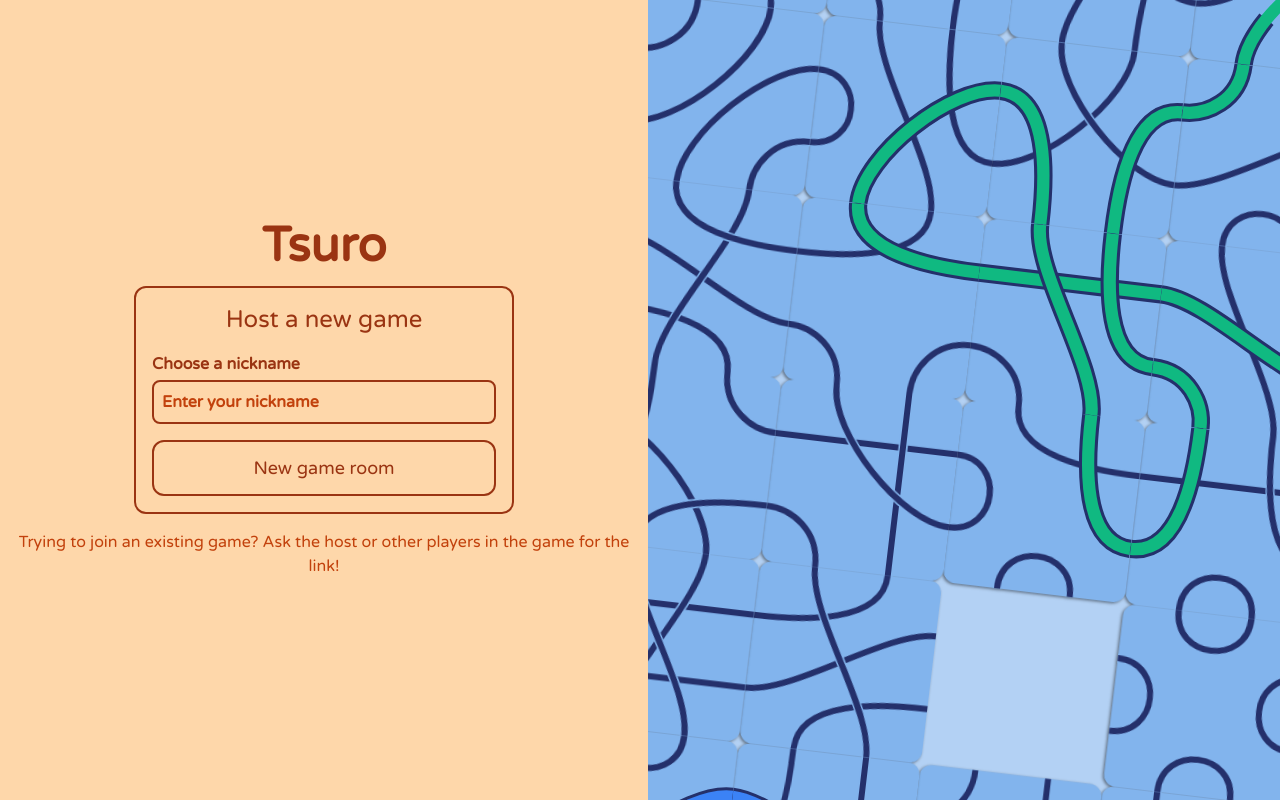
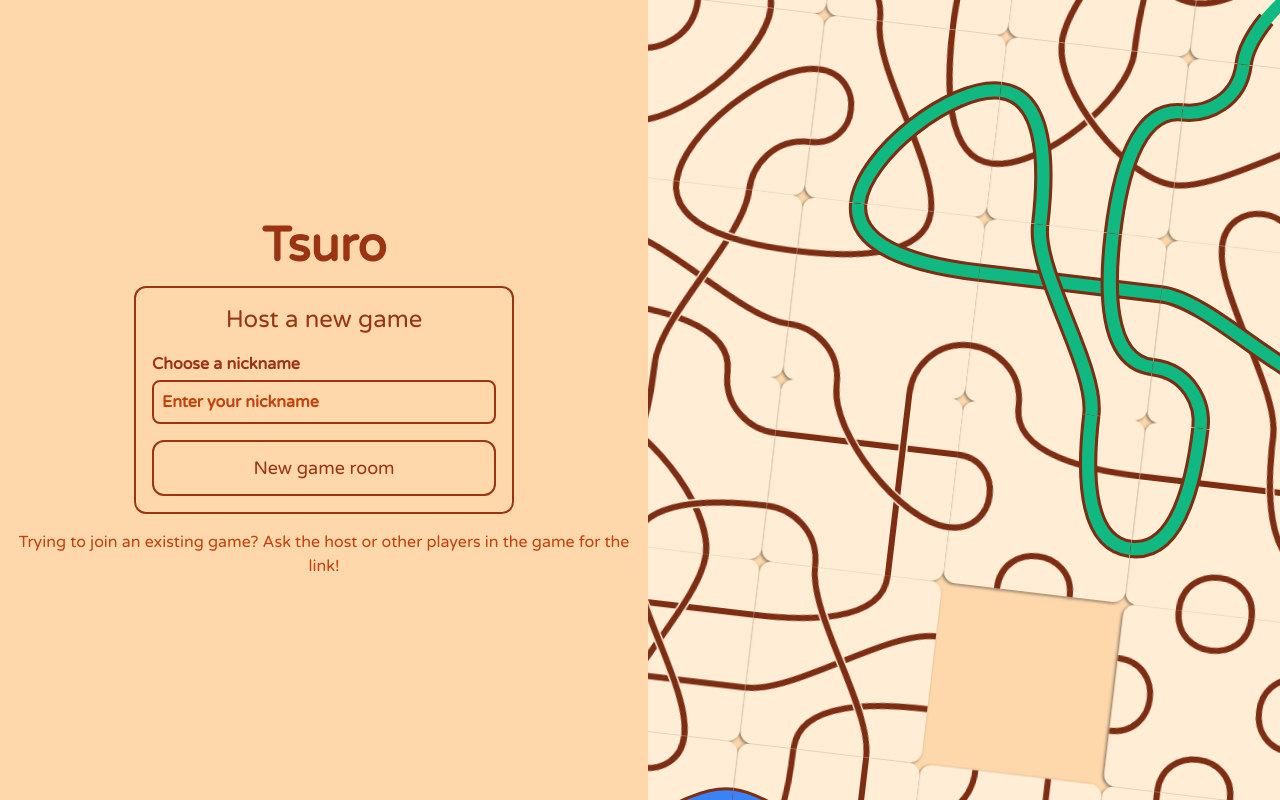
Before and after one commit to ldanet/online-tsuro, a Next.js app: page / in a window 1280 px wide. Built offline with nearby package versions, Linux system fonts and the light colour scheme.

Commit message:
Update board colors

```diff
--- a/src/components/Board/Board.tsx
+++ b/src/components/Board/Board.tsx
@@ -15,7 +15,7 @@ const Board = () => {
   return (
     <svg
       viewBox="0 0 190 190"
-      className="m-4 h-[--board-size] w-[--board-size] bg-board"
+      className="m-4 h-[--board-size] w-[--board-size] rounded-xl border-2 border-orange-800 bg-board"
       xmlns="http://www.w3.org/2000/svg"
       version="1.1"
     >
--- a/tailwind.config.ts
+++ b/tailwind.config.ts
@@ -1,5 +1,6 @@
 import type { Config } from "tailwindcss";
 import defaultTheme from "tailwindcss/defaultTheme";
+import colors  from 'tailwindcss/colors';
 
 const config = {
   content: [
@@ -26,11 +27,11 @@ const config = {
         black: { DEFAULT: "#44403c", dark: "#1c1917" },
         white: { DEFAULT: "#f5f5f4", dark: "#d6d3d1" },
         tile: {
-          DEFAULT: "hsl(212, 75%, 72%)",
-          line: "hsl(230, 50%, 28%)",
-          edge: "hsl(230, 50%, 34%)",
+          DEFAULT: colors.orange[100],
+          line: colors.orange[900],
+          edge: colors.orange[800],
         },
-        board: "hsl(212, 75%, 83%)",
+        board: colors.orange[200],
       },
     },
   },
```
